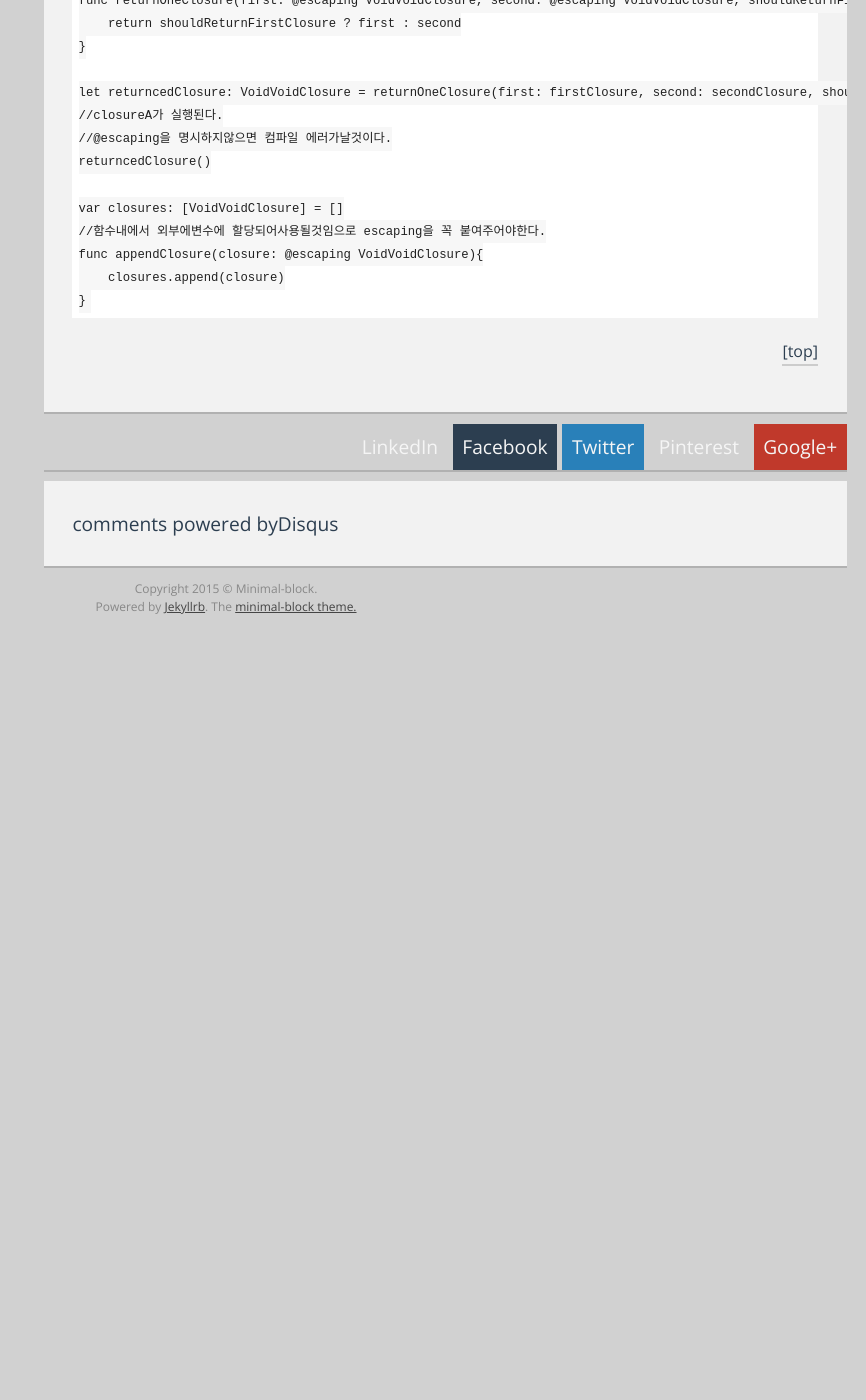
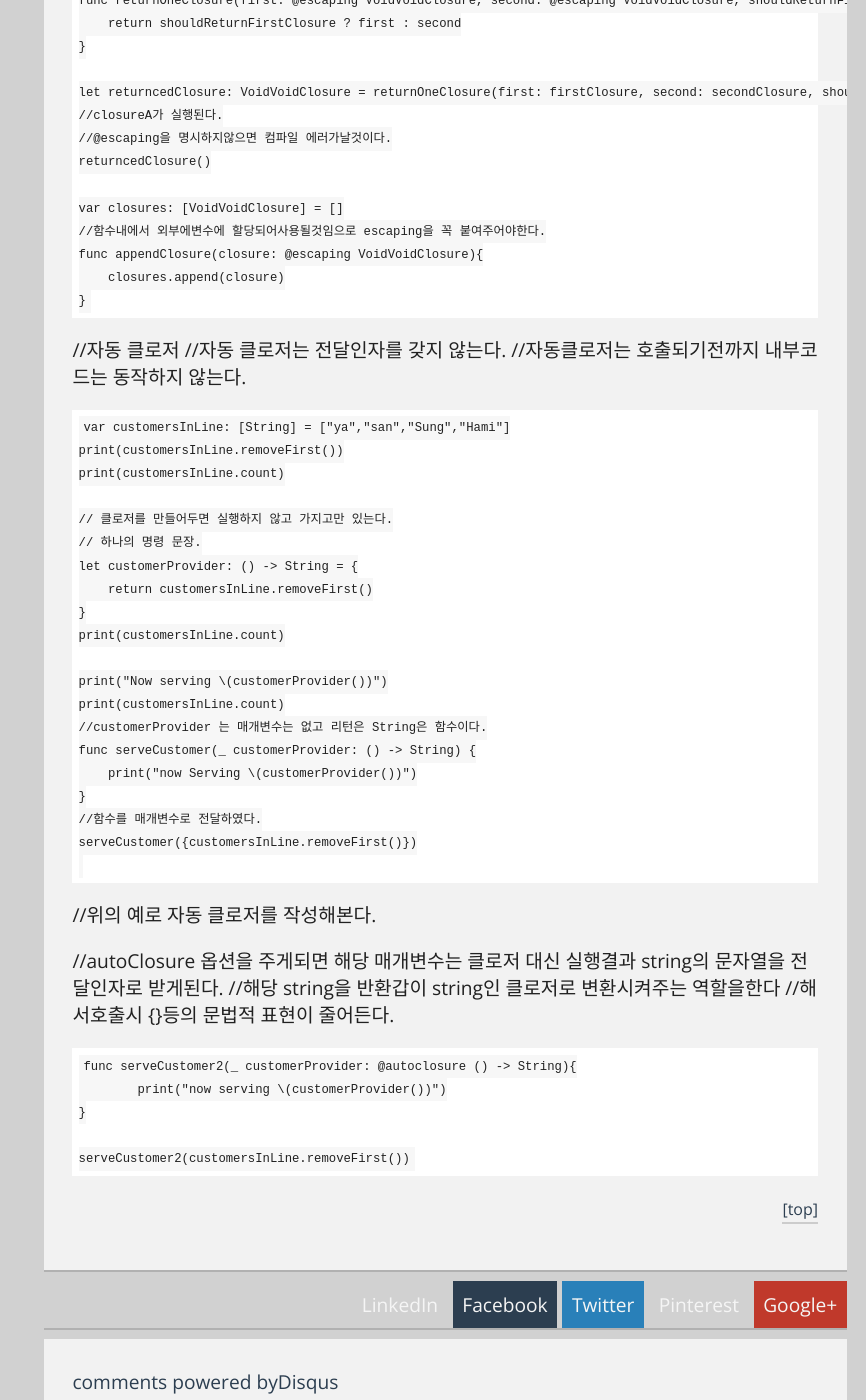
Before and after one commit to yenoss/yenoss.github.io, a Jekyll site: the page built from _posts/2017-04-12-swift closure.md, in a window 1280 px wide and 1400 px high, scrolled down 2228 px. Shown: the whole window, without its empty margins (414-1280 px from the left). Built offline with Jekyll 4.4.1, drawn with Linux system fonts in a browser that asks for light colours; comment, search, counter and statistics services are not loaded; before the commit the page ends 2858 px from its top, so only the background shows below that.

Commit message:
add closure

```diff
--- a/_posts/2017-04-12-swift closure.md
+++ b/_posts/2017-04-12-swift closure.md
@@ -129,3 +129,44 @@ func appendClosure(closure: @escaping VoidVoidClosure){
     closures.append(closure)
 }
 ~~~
+
+//자동 클로저
+//자동 클로저는 전달인자를 갖지 않는다.
+//자동클로저는 호출되기전까지 내부코드는 동작하지 않는다.
+
+~~~
+var customersInLine: [String] = ["ya","san","Sung","Hami"]
+print(customersInLine.removeFirst())
+print(customersInLine.count)
+
+// 클로저를 만들어두면 실행하지 않고 가지고만 있는다.
+// 하나의 명령 문장.
+let customerProvider: () -> String = {
+    return customersInLine.removeFirst()
+}
+print(customersInLine.count)
+
+print("Now serving \(customerProvider())")
+print(customersInLine.count)
+//customerProvider 는 매개변수는 없고 리턴은 String은 함수이다.
+func serveCustomer(_ customerProvider: () -> String) {
+    print("now Serving \(customerProvider())")
+}
+//함수를 매개변수로 전달하였다.
+serveCustomer({customersInLine.removeFirst()})
+
+~~~
+
+//위의 예로 자동 클로저를 작성해본다.
+
+//autoClosure 옵션을 주게되면 해당 매개변수는 클로저 대신 실행결과 string의 문자열을 전달인자로 받게된다.
+//해당 string을 반환갑이 string인 클로저로 변환시켜주는 역할을한다
+//해서호출시 {}등의 문법적 표현이 줄어든다.
+
+~~~
+func serveCustomer2(_ customerProvider: @autoclosure () -> String){
+        print("now serving \(customerProvider())")
+}
+
+serveCustomer2(customersInLine.removeFirst())
+~~~
```
